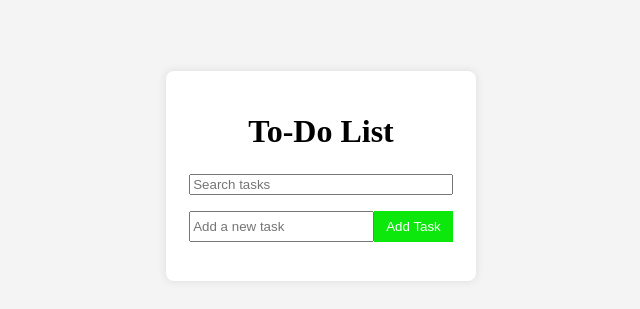
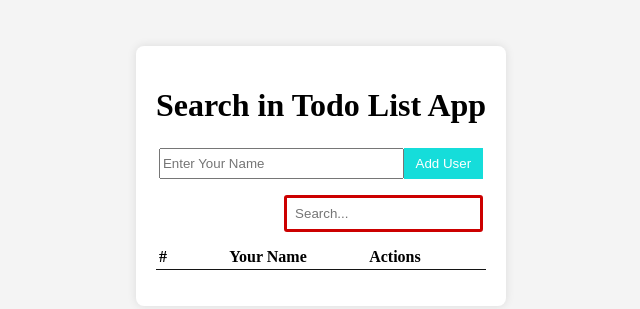
Before and after one commit to Rutikj9284/To-do-Brokod-IT, a plain HTML site: page index.html in a window 1280 px wide. Shown: the part 224-533 px from the top of the page, without its empty margins (319-959 px from the left). Drawn offline with Linux system fonts and the light colour scheme.

Commit message:
Update index.html

```diff
--- a/index.html
+++ b/index.html
@@ -8,20 +8,25 @@
   </head>
   <body>
     <div class="container">
-      <h1>To-Do List</h1>
+      <h1>Search in Todo List App</h1>
       <div>
+        <input type="text" id="taskInput" placeholder="Enter Your Name" />
+        <button onclick="addTask()">Add User</button>
+      </div>
+      <div class="align-right">
         <input
           type="text"
           id="searchInput"
           oninput="searchTasks()"
-          placeholder="Search tasks"
+          placeholder="Search..."
         />
       </div>
+      <div class="column-names">
+        <span>#</span>
+        <span>Your Name</span>
+        <span>Actions</span>
+    </div>
 
-      <div>
-        <input type="text" id="taskInput" placeholder="Add a new task" />
-        <button style="background-color: rgb(12, 231, 12);" onclick="addTask()">Add Task</button>
-      </div>
       <ul id="taskList"></ul>
     </div>
     <script src="script.js"></script>
```
